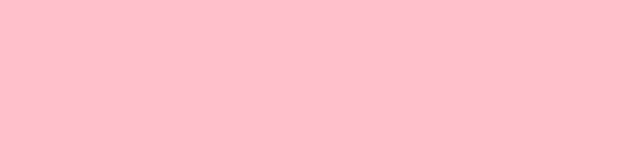
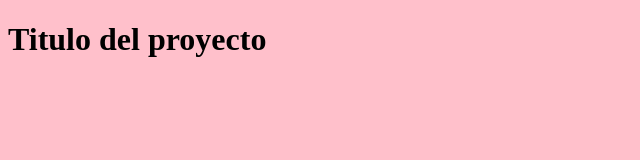
Before and after one commit to nacio1/proyecto-prueba, a plain HTML site: page index.html in a window 1280 px wide. Shown: the whole page, without its empty margins (0-640 px from the left). Drawn offline with Linux system fonts and the light colour scheme.

Commit message:
Titulo agregado al index

```diff
--- a/index.html
+++ b/index.html
@@ -7,6 +7,6 @@
 	<title>Document</title>
 </head>
 <body>
-
+	<h1>Titulo del proyecto</h1>
 </body>
 </html>
```
